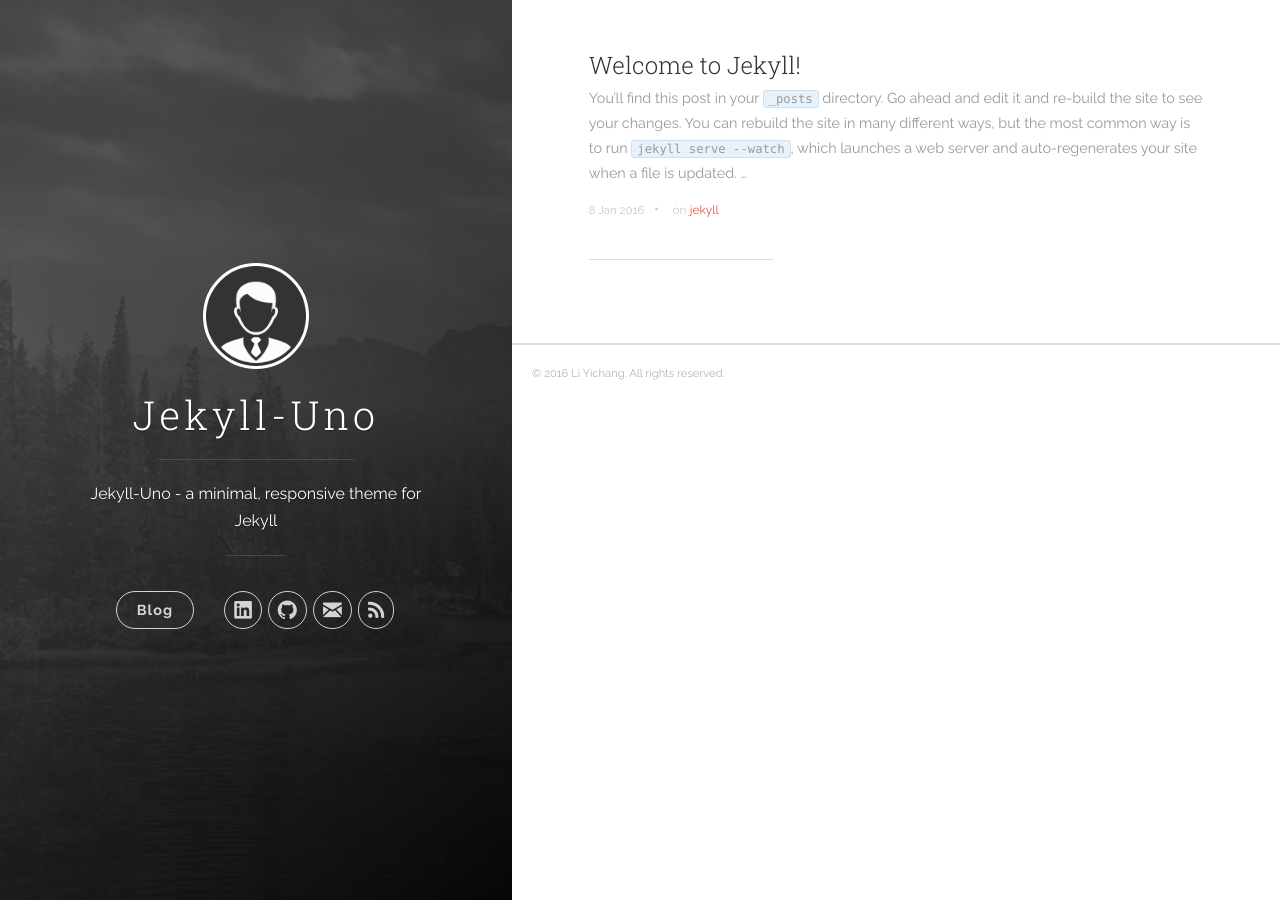
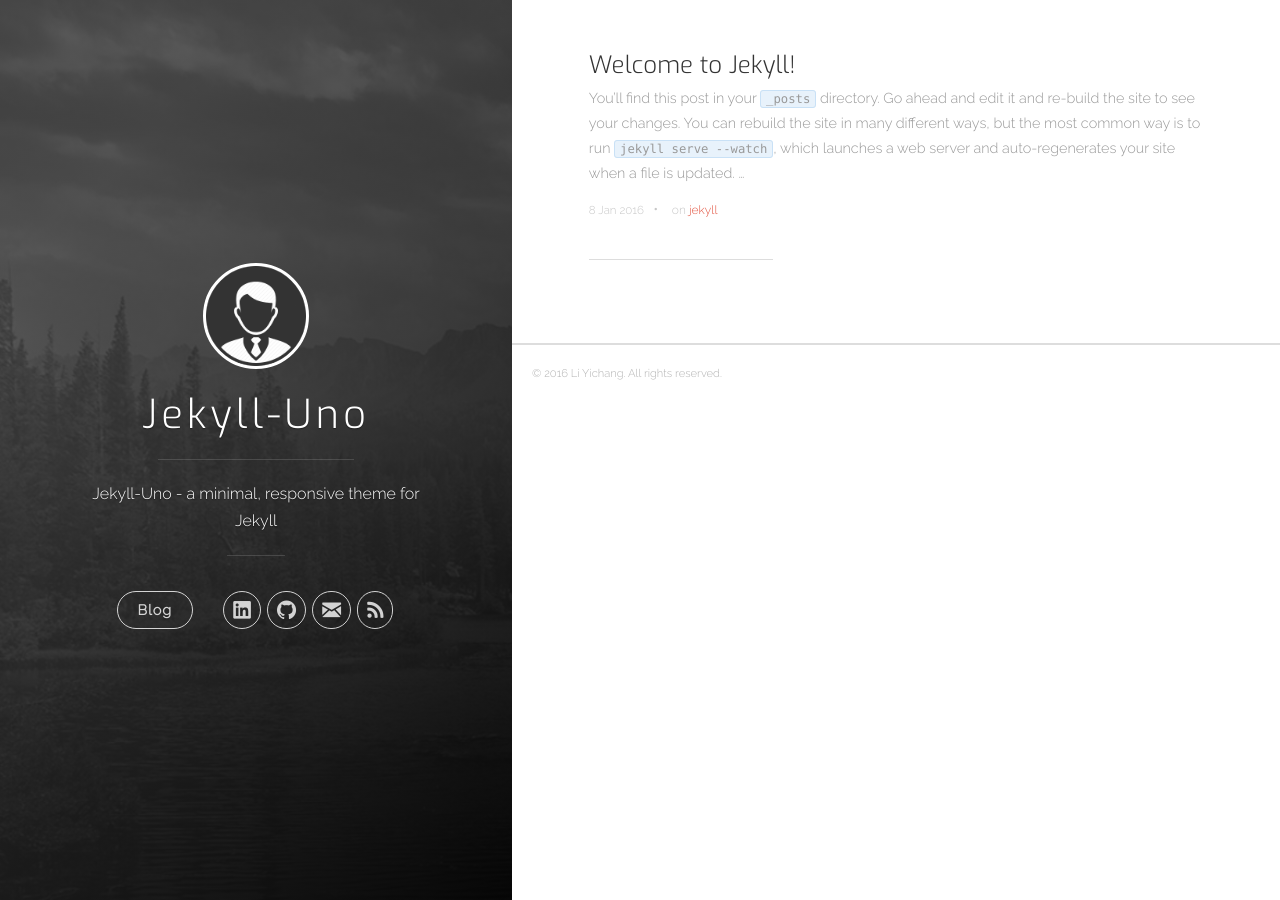
Before and after one commit to Yichang812/Blog, a Jekyll site: the page built from index.html, in a window 1280 px wide. Built offline with Jekyll 4.4.1, drawn with Linux system fonts in a browser that asks for light colours; nearby versions of some CDN libraries; the list of posts is cut into pages by our own code.

Commit message:
update font face
header: Exo
body: Raleway

```diff
--- a/_config.yml
+++ b/_config.yml
@@ -2,7 +2,7 @@
 title: Jekyll-Uno
 description: 'Jekyll-Uno - a minimal, responsive theme for Jekyll'
 url: 'http://Yichang812.github.io/Blog'
-baseurl: ''
+baseurl: '/'
 # google_analytics: 'UA-XXXXXX-X'
 
 author:
--- a/css/uno.css
+++ b/css/uno.css
@@ -1,8 +1,4 @@
-@import 'http://fonts.googleapis.com/css?family=Raleway:400,700|Roboto+Slab:300,400)';
-/* http://meyerweb.com/eric/tools/css/reset/
-	 v2.0 | 20110126
-	 License: none (public domain)
-*/
+@import url(https://fonts.googleapis.com/css?family=Exo:400,300|Raleway:300);
 @import url(animate.css);
 html, body, div, span, applet, object, iframe, h1, h2, h3, h4, h5, h6, p, blockquote, pre, a, abbr, acronym, address, big, cite, code, del, dfn, em, img, ins, kbd, q, s, samp, small, strike, strong, sub, sup, tt, var, b, u, i, center, dl, dt, dd, ol, ul, li, fieldset, form, label, legend, table, caption, tbody, tfoot, thead, tr, th, td, article, aside, canvas, details, embed, figure, figcaption, footer, header, hgroup, menu, nav, output, ruby, section, summary, time, mark, audio, video {
 	margin: 0;
@@ -953,7 +949,7 @@ h5,
 h5 {
 	margin-top: .8em;
 	margin-bottom: .4em;
-	font-family: "Roboto Slab", serif;
+	font-family: Exo, serif;
 	font-weight: lighter;
 	color: #333333;
 	-webkit-font-smoothing: antialiased; }
@@ -995,8 +991,8 @@ blockquote {
 	background: #f8f8f8;
 	border: 1px solid #eeeeee;
 	border-radius: 3px;
-	font-family: "Roboto Slab", serif;
-	font-weight: lighter;
+	font-family: Exo, serif;
+	font-weight: 500;
 	font-style: italic;
 	font-size: 1.3em;
 	text-align: center; }
@@ -1063,7 +1059,7 @@ pre {
 	color: #999999; }
 
 .intro {
-	font-family: "Roboto Slab", serif;
+	font-family: Exo, serif;
 	font-size: 1.2em;
 	font-weight: lighter;
 	color: #999999; }
@@ -1196,7 +1192,7 @@ hr {
 	color: #FFF; }
 
 .panel-subtitle {
-	font-family: "Roboto Slab", serif;
+	font-family: Exo, serif;
 	font-size: 1.2em;
 	font-weight: lighter;
 	letter-spacing: 3px;
```
Also changed, not shown: README.md, 8 other files.
